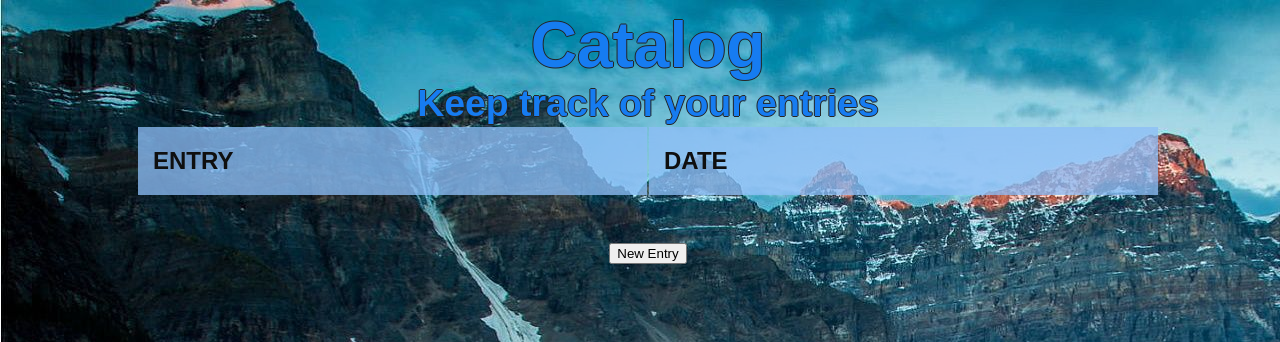
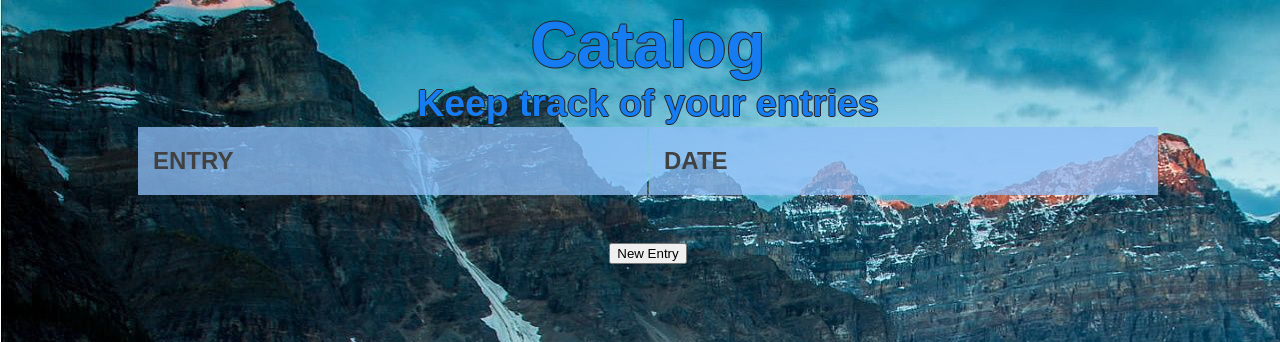
Before and after one commit to CoopGod/Gr8fulness, a Flask app: page /catalog in a window 1280 px wide. Shown: the top 342 px of the page. Run offline with Flask 2, Linux system fonts and the light colour scheme; the visitor is signed in with stand-in values (Sample User, id 1); data that the repository does not hold is empty; parts of the project's set-up code (start-up, migrations or seed data) failed here and were passed over.

Commit message:
Styling changes

```diff
--- a/static/style.css
+++ b/static/style.css
@@ -67,6 +67,7 @@ textarea {
 
 /* TABLE */
 table {
+  font-size: 3vh;
   width: 100%;
   table-layout: fixed;
   margin: auto;
@@ -74,10 +75,10 @@ table {
 
 .tbl-header {
   background-color: rgba(141, 191, 247, 0.767);
-  color: rgb(15, 15, 15);
+  color: rgb(65, 65, 65);
 }
-
 .tbl-content {
+  font-size: 2vh;
   margin-top: 0px;
   background-color: rgba(205, 225, 255, 0.747);
   border: 1px solid rgba(255, 255, 255, 0.541);
@@ -87,17 +88,14 @@ th {
   padding: 20px 15px;
   text-align: left;
   text-transform: uppercase;
-  font-size: 3vh;
 }
 
 td {
   padding: 15px;
-  font-size: 1vh;
   text-align: left;
   text-transform: none;
   vertical-align: middle;
   font-weight: 300;
   border-bottom: solid 1px rgba(255, 255, 255, 0.1);
 }
-
 /* Base stlying for table from W3schools */
```
